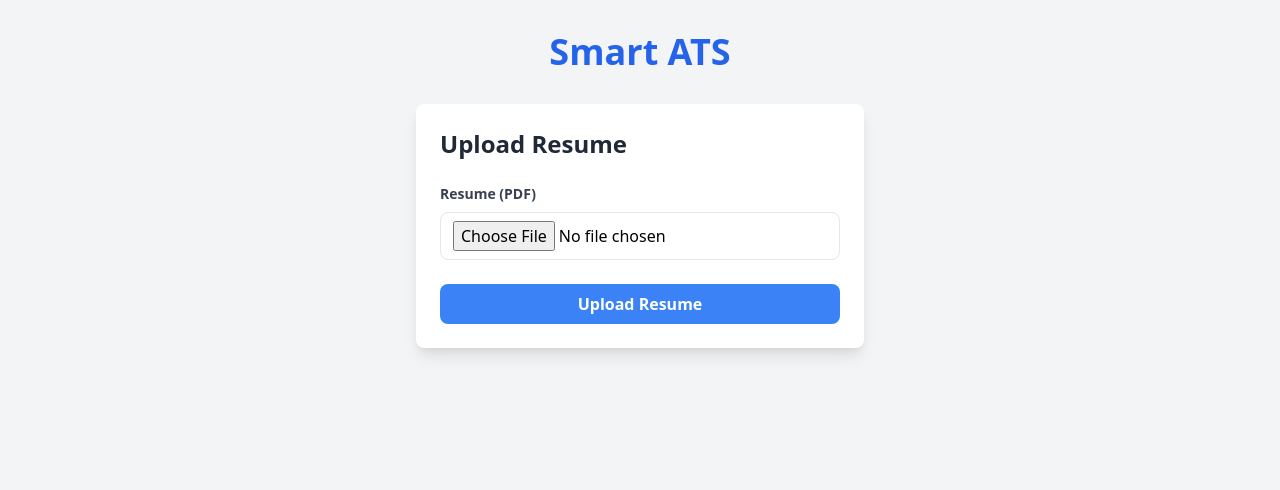
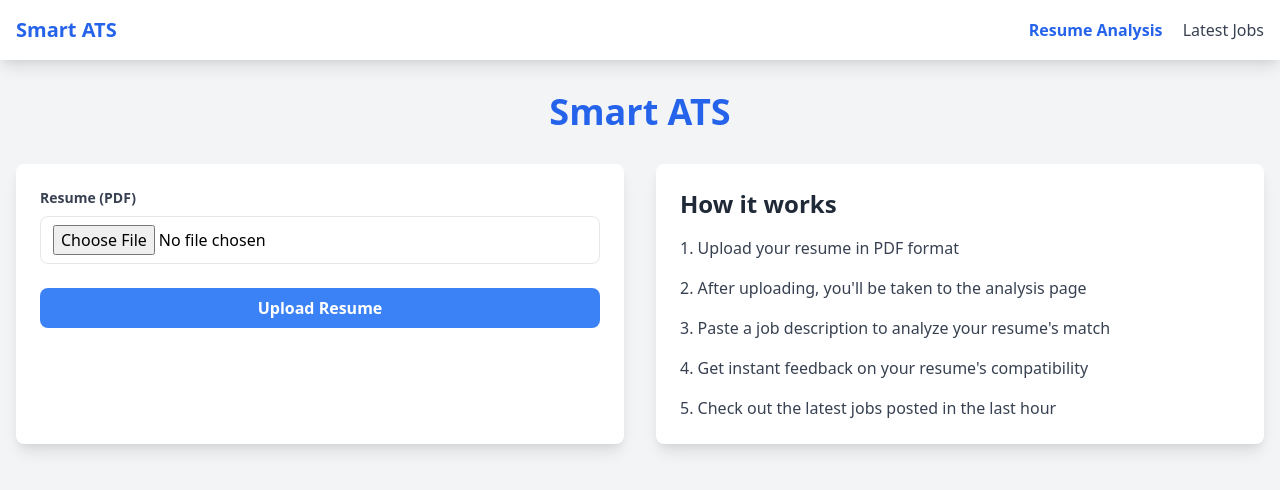
Before and after one commit to jazu1412/LINKEDIN_BRANDING_ASSISTANT, a Flask app: page / in a window 1280 px wide. Shown: the top 490 px of the page. Run offline with Flask 3, Linux system fonts and the light colour scheme; some libraries are stand-ins or nearby versions.

Commit message:
Jobs feature added

````diff
--- a/app.py
+++ b/app.py
@@ -4,12 +4,15 @@ import os
 import PyPDF2 as pdf
 from flask_pymongo import PyMongo
 from bson import ObjectId
-from datetime import datetime
+from datetime import datetime, timedelta
 import json
 import re
 from config import Config
 import redis
 import logging
+import boto3
+from typing import List, Dict
+from datetime import timezone
 
 # Configure logging
 logging.basicConfig(level=logging.INFO)
@@ -26,9 +29,68 @@ r = redis.Redis(
     password=Config.REDIS_PASSWORD
 )
 
+class SQSJobReader:
+    def __init__(self):
+        try:
+            self.sqs = boto3.client('sqs')
+            self.queue_url = "https://sqs.us-east-1.amazonaws.com/050451396927/JobListingQueue"
+            logger.info("Successfully connected to AWS SQS")
+        except Exception as e:
+            logger.error(f"Error initializing AWS client: {str(e)}")
+            return
+
+    def read_jobs(self, max_messages: int = 10) -> List[Dict]:
+        if not hasattr(self, 'sqs'):
+            logger.error("AWS client not initialized. Please check your credentials.")
+            return []
+
+        try:
+            response = self.sqs.receive_message(
+                QueueUrl=self.queue_url,
+                MaxNumberOfMessages=max_messages,
+                WaitTimeSeconds=5,
+                AttributeNames=['All'],
+                MessageAttributeNames=['All']
+            )
+
+            processed_jobs = []
+            #one_hour_ago = datetime.utcnow() - timedelta(hours=1)
+
+
+            one_hour_ago = datetime.now(timezone.utc) - timedelta(hours=1)
+
+
+
+
+            if 'Messages' in response:
+                message_length = len(response['Messages'])  # Get the number of messages
+                logger.info(f"Message length is {message_length}")
+                message_counter = 0
+                for message in response['Messages']:
+                    message_body = json.loads(message['Body'])
+                    message_counter += 1  # Increment the counter for each message
+                    logger.info(f"Processing new message #{message_counter}")
+
+                    # Check if message has timestamp and is within last hour
+                    if 'timestamp' in message_body:
+                        message_time = datetime.fromisoformat(message_body['timestamp'].replace('Z', '+00:00'))
+                        if message_time > one_hour_ago:
+                            jobs = message_body.get('jobs', [])
+                            processed_jobs.extend(jobs)
+                            logger.info(f"Processing message with timestamp: {message_time}")
+                        else:
+                            logger.info(f"Skipping old message from: {message_time}")
+                    else:
+                        logger.warning("Message missing timestamp")
+
+            return processed_jobs
+
+        except Exception as e:
+            logger.error(f"Error reading from SQS: {str(e)}")
+            return []
+
 # Ensure database and collection exist
 with app.app_context():
-    # Create collection if it doesn't exist
     if Config.RESUME_COLLECTION not in mongo.db.list_collection_names():
         mongo.db.create_collection(Config.RESUME_COLLECTION)
         logger.info(f"Created MongoDB collection: {Config.RESUME_COLLECTION}")
@@ -36,19 +98,12 @@ with app.app_context():
 genai.configure(api_key=Config.GOOGLE_API_KEY)
 
 def clean_text(text):
-    # Fix missing spaces between words (camelCase to spaces)
     text = re.sub(r'([a-z])([A-Z])', r'\1 \2', text)
-    # Fix missing spaces between words (PascalCase to spaces)
     text = re.sub(r'([A-Z])([A-Z][a-z])', r'\1 \2', text)
-    # Fix missing spaces after periods
     text = re.sub(r'\.([A-Z])', r'. \1', text)
-    # Fix missing spaces after commas
     text = re.sub(r',([A-Za-z])', r', \1', text)
-    # Fix missing spaces around pipe symbols
     text = re.sub(r'\|', ' | ', text)
-    # Fix missing spaces around email symbols
     text = re.sub(r'([a-zA-Z])@', r'\1 @', text)
-    # Remove extra whitespace
     text = ' '.join(text.split())
     return text
 
@@ -104,8 +159,8 @@ def get_gemini_response(text, jd):
 
         return parsed_json
     except Exception as e:
-        print(f"JSON parsing error: {e}")
-        print(f"Response text: {response_text}")
+        logger.error(f"JSON parsing error: {e}")
+        logger.error(f"Response text: {response_text}")
         raise Exception("Failed to parse Gemini API response")
 
 def tailor_resume_points(resume_text, jd_text, keywords):
@@ -150,13 +205,11 @@ def tailor_resume_points(resume_text, jd_text, keywords):
         if response_text.startswith('```json'):
             response_text = response_text[7:-3].strip()
 
-        # Clean up any potential formatting issues
         response_text = re.sub(r'"\s+(?=")', '", ', response_text)
         response_text = re.sub(r'"\s+(?="\w+":)', '", ', response_text)
 
         parsed_json = json.loads(response_text)
 
-        # Validate response structure
         if not isinstance(parsed_json, dict) or 'tailored_points' not in parsed_json:
             raise ValueError("Invalid response format")
 
@@ -164,12 +217,12 @@ def tailor_resume_points(resume_text, jd_text, keywords):
             raise ValueError("tailored_points must be an array")
 
         return {
-            'tailored_points': parsed_json['tailored_points'][:4]  # Ensure exactly 4 points
+            'tailored_points': parsed_json['tailored_points'][:4]
         }
 
     except Exception as e:
-        print(f"Error in tailor_resume_points: {str(e)}")
-        print(f"Response text: {response_text if 'response_text' in locals() else 'No response text'}")
+        logger.error(f"Error in tailor_resume_points: {str(e)}")
+        logger.error(f"Response text: {response_text if 'response_text' in locals() else 'No response text'}")
         return {
             'tailored_points': [
                 "Developed and implemented software solutions utilizing required programming languages and frameworks",
@@ -194,9 +247,23 @@ def allowed_file(filename):
 def index():
     return render_template('upload.html')
 
+@app.route('/jobs')
+def jobs_page():
+    return render_template('jobs.html')
+
 @app.route('/analyze-form/<resume_id>')
 def analyze_form(resume_id):
     return render_template('analyze.html', resume_id=resume_id)
+
+@app.route('/api/jobs')
+def get_jobs():
+    try:
+        reader = SQSJobReader()
+        jobs = reader.read_jobs(max_messages=10)  # Get up to 10 jobs
+        return jsonify(jobs)
+    except Exception as e:
+        logger.error(f"Error getting jobs: {str(e)}")
+        return jsonify({'error': str(e)}), 500
 
 @app.route('/api/resume', methods=['POST'])
 def upload_resume():
@@ -211,10 +278,8 @@ def upload_resume():
         if not allowed_file(resume_file.filename):
             return jsonify({'error': 'Please upload a PDF file'}), 400
 
-        # Extract text from PDF
         resume_text = extract_text_from_pdf(resume_file)
 
-        # Store in MongoDB
         logger.info(f"Storing resume in MongoDB: {resume_file.filename}")
         result = mongo.db[Config.RESUME_COLLECTION].insert_one({
             'text': resume_text,
@@ -224,7 +289,6 @@ def upload_resume():
         resume_id = str(result.inserted_id)
         logger.info(f"Successfully stored resume in MongoDB with ID: {resume_id}")
 
-        # Store in Redis cache
         r.set(f"resume:{resume_id}", resume_text)
         logger.info(f"Stored resume {resume_id} in Redis cache")
 
@@ -250,12 +314,10 @@ def analyze_job():
         if not resume_id or not job_description:
             return jsonify({'error': 'Missing resume_id or job_description'}), 400
 
-        # Try to get resume from Redis first
         resume_text = r.get(f"resume:{resume_id}")
 
         if resume_text is None:
             logger.info(f"Resume {resume_id} not found in Redis cache, fetching from MongoDB")
-            # If not in Redis, get from MongoDB and store in Redis
             resume = mongo.db[Config.RESUME_COLLECTION].find_one({'_id': ObjectId(resume_id)})
             if not resume:
                 logger.error(f"Resume {resume_id} not found in MongoDB")
@@ -268,7 +330,6 @@ def analyze_job():
             logger.info(f"Retrieved resume {resume_id} from Redis cache")
             resume_text = resume_text.decode('utf-8')
 
-        # Get analysis from Gemini
         analysis = get_gemini_response(resume_text, job_description)
 
         return jsonify(analysis)
@@ -291,12 +352,10 @@ def tailor_resume_endpoint():
         if not resume_id or not job_description:
             return jsonify({'error': 'Missing resume_id or job_description'}), 400
 
-        # Try to get resume from Redis first
         resume_text = r.get(f"resume:{resume_id}")
 
         if resume_text is None:
             logger.info(f"Resume {resume_id} not found in Redis cache, fetching from MongoDB")
-            # If not in Redis, get from MongoDB and store in Redis
             resume = mongo.db[Config.RESUME_COLLECTION].find_one({'_id': ObjectId(resume_id)})
             if not resume:
                 logger.error(f"Resume {resume_id} not found in MongoDB")
@@ -309,7 +368,6 @@ def tailor_resume_endpoint():
             logger.info(f"Retrieved resume {resume_id} from Redis cache")
             resume_text = resume_text.decode('utf-8')
 
-        # Get tailored points from Gemini
         result = tailor_resume_points(resume_text, job_description, keywords)
 
         return jsonify(result)
--- a/templates/upload.html
+++ b/templates/upload.html
@@ -3,7 +3,7 @@
 <head>
     <meta charset="UTF-8">
     <meta name="viewport" content="width=device-width, initial-scale=1.0">
-    <title>Smart ATS - Upload Resume</title>
+    <title>Smart ATS</title>
     <link href="https://cdn.jsdelivr.net/npm/tailwindcss@2.2.19/dist/tailwind.min.css" rel="stylesheet">
     <style>
         .loader {
@@ -18,33 +18,43 @@
             0% { transform: rotate(0deg); }
             100% { transform: rotate(360deg); }
         }
-        .error-message {
-            display: none;
-            color: #e53e3e;
-            padding: 0.5rem;
-            margin-top: 0.5rem;
-            border-radius: 0.375rem;
-            background-color: #fff5f5;
-            border: 1px solid #fc8181;
+        .keyword-item {
+            display: inline-block;
+            padding: 6px 12px;
+            margin: 4px;
+            border-radius: 16px;
+            background-color: #e2e8f0;
+            color: #2d3748;
+            font-size: 0.9rem;
         }
     </style>
 </head>
 <body class="bg-gray-100 min-h-screen">
+    <nav class="bg-white shadow-lg">
+        <div class="container mx-auto px-4">
+            <div class="flex justify-between items-center py-4">
+                <a href="/" class="text-xl font-bold text-blue-600">Smart ATS</a>
+                <div class="space-x-4">
+                    <a href="/" class="text-blue-600 font-semibold">Resume Analysis</a>
+                    <a href="/jobs" class="text-gray-700 hover:text-blue-600">Latest Jobs</a>
+                </div>
+            </div>
+        </div>
+    </nav>
+
     <div class="container mx-auto px-4 py-8">
         <h1 class="text-4xl font-bold text-center mb-8 text-blue-600">Smart ATS</h1>
 
-        <div class="max-w-md mx-auto">
-            <!-- Upload Section -->
+        <div class="grid grid-cols-1 md:grid-cols-2 gap-8">
+            <!-- Input Section -->
             <div class="bg-white rounded-lg shadow-lg p-6">
-                <h2 class="text-2xl font-bold mb-6 text-gray-800">Upload Resume</h2>
-                <form id="uploadForm" class="space-y-6">
+                <form id="resumeForm" class="space-y-6">
                     <div>
                         <label class="block text-gray-700 text-sm font-bold mb-2" for="resume">
                             Resume (PDF)
                         </label>
                         <input type="file" id="resume" name="resume" accept=".pdf"
                             class="w-full px-3 py-2 border rounded-lg focus:outline-none focus:ring-2 focus:ring-blue-500">
-                        <div id="fileError" class="error-message"></div>
                     </div>
 
                     <button type="submit"
@@ -52,49 +62,35 @@
                         Upload Resume
                     </button>
                 </form>
+            </div>
 
-                <!-- Loader -->
-                <div id="loader" class="hidden mt-4 flex justify-center">
-                    <div class="loader"></div>
-                </div>
-
-                <!-- Error Message -->
-                <div id="errorMessage" class="error-message mt-4"></div>
+            <!-- Instructions Section -->
+            <div class="bg-white rounded-lg shadow-lg p-6">
+                <h2 class="text-2xl font-bold text-gray-800 mb-4">How it works</h2>
+                <ol class="list-decimal list-inside space-y-4 text-gray-700">
+                    <li>Upload your resume in PDF format</li>
+                    <li>After uploading, you'll be taken to the analysis page</li>
+                    <li>Paste a job description to analyze your resume's match</li>
+                    <li>Get instant feedback on your resume's compatibility</li>
+                    <li>Check out the latest jobs posted in the last hour</li>
+                </ol>
             </div>
         </div>
     </div>
 
     <script>
-        document.getElementById('uploadForm').addEventListener('submit', async (e) => {
+        document.getElementById('resumeForm').addEventListener('submit', async (e) => {
             e.preventDefault();
-
-            // Reset error messages
-            document.getElementById('fileError').style.display = 'none';
-            document.getElementById('errorMessage').style.display = 'none';
 
             const form = new FormData();
             const resumeFile = document.getElementById('resume').files[0];
 
-            // Validate file selection
             if (!resumeFile) {
-                const fileError = document.getElementById('fileError');
-                fileError.textContent = 'Please select a resume file';
-                fileError.style.display = 'block';
-                return;
-            }
-
-            // Validate file type
-            if (!resumeFile.name.toLowerCase().endsWith('.pdf')) {
-                const fileError = document.getElementById('fileError');
-                fileError.textContent = 'Please upload a PDF file';
-                fileError.style.display = 'block';
+                alert('Please select a resume file');
                 return;
             }
 
             form.append('resume', resumeFile);
-
-            // Show loader
-            document.getElementById('loader').classList.remove('hidden');
 
             try {
                 const response = await fetch('/api/resume', {
@@ -105,28 +101,13 @@
                 const data = await response.json();
 
                 if (response.ok) {
-                    // Redirect to analyze page with resume_id
                     window.location.href = `/analyze-form/${data.resume_id}`;
                 } else {
-                    // Show error message
-                    const errorMessage = document.getElementById('errorMessage');
-                    errorMessage.textContent = data.error || 'An error occurred while uploading the resume';
-                    errorMessage.style.display = 'block';
+                    alert(data.error || 'An error occurred');
                 }
             } catch (error) {
-                // Show error message
-                const errorMessage = document.getElementById('errorMessage');
-                errorMessage.textContent = 'An error occurred while uploading the resume';
-                errorMessage.style.display = 'block';
-            } finally {
-                document.getElementById('loader').classList.add('hidden');
+                alert('An error occurred while uploading the resume');
             }
-        });
-
-        // Clear error messages when file input changes
-        document.getElementById('resume').addEventListener('change', () => {
-            document.getElementById('fileError').style.display = 'none';
-            document.getElementById('errorMessage').style.display = 'none';
         });
     </script>
 </body>
````
Also changed, not shown: templates/jobs.html (added, +120 -0 lines).
